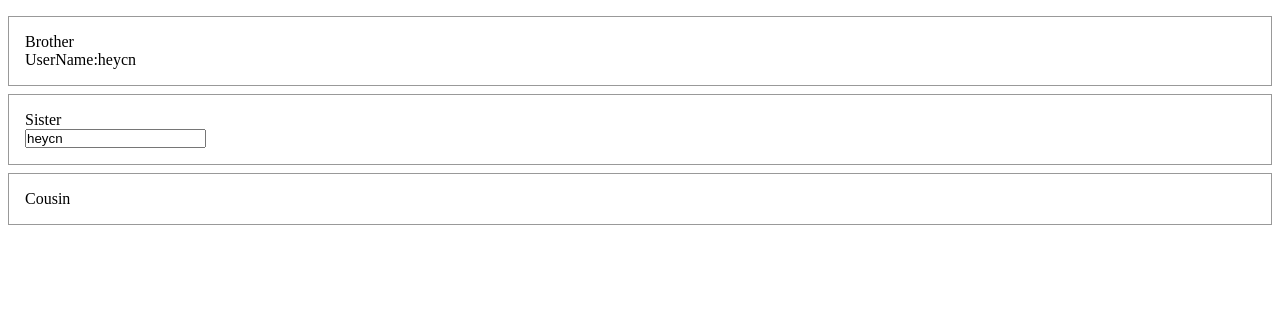
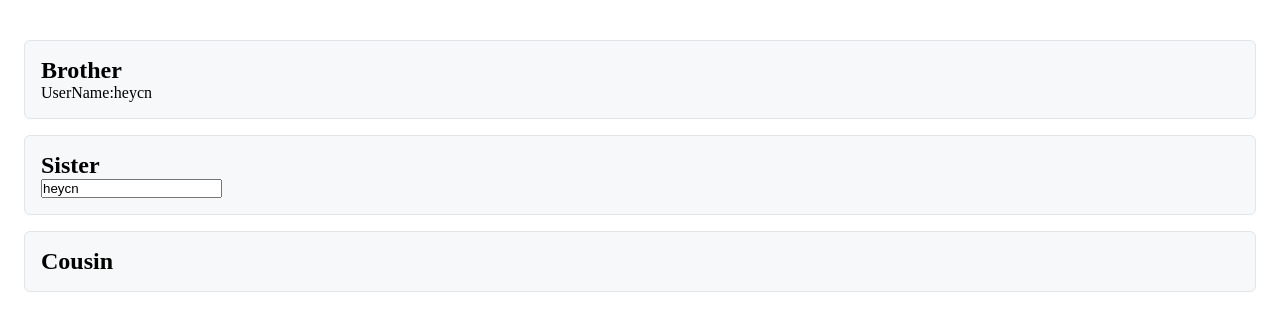
Before and after one commit to heycn/mini-redux, a React (Vite) app: page / in a window 1280 px wide. Shown: the top 330 px of the page. Built offline with nearby package versions, Linux system fonts and the light colour scheme.

Commit message:
样式优化

```diff
--- a/src/App.jsx
+++ b/src/App.jsx
@@ -16,7 +16,7 @@ const Brother = () => {
   console.log('Brother render!')
   return (
     <section>
-      Brother
+      <h1>Brother</h1>
       <User />
     </section>
   )
@@ -27,7 +27,7 @@ const Sister = () => {
   console.log('Sister render!')
   return (
     <section>
-      Sister
+      <h1>Sister</h1>
       <UserModifier />
     </section>
   )
@@ -35,7 +35,11 @@ const Sister = () => {
 
 const Cousin = () => {
   console.log('Cousin render!')
-  return <section>Cousin</section>
+  return (
+    <section>
+      <h1>Cousin</h1>
+    </section>
+  )
 }
 
 const User = connect(state => {
--- a/src/index.css
+++ b/src/index.css
@@ -5,11 +5,13 @@
 }
 
 body {
-  padding: 8px;
+  padding: 24px;
 }
 
 section {
-  border: 1px solid #999;
+  border: 1px solid #e1e4e8;
+  background-color: #f6f8fa;
+  border-radius: 6px;
   padding: 16px;
-  margin: 8px 0;
+  margin: 16px 0;
 }
```
